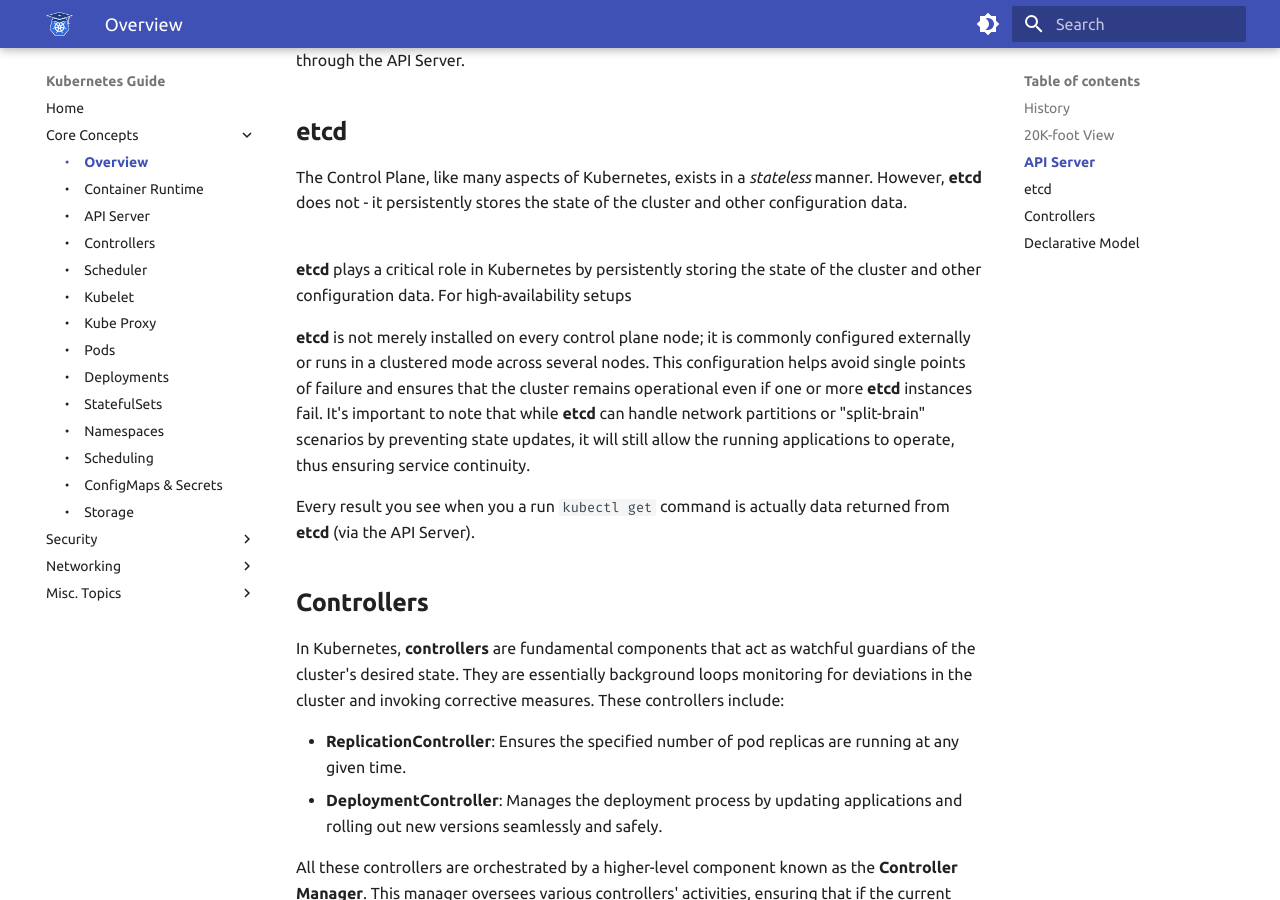
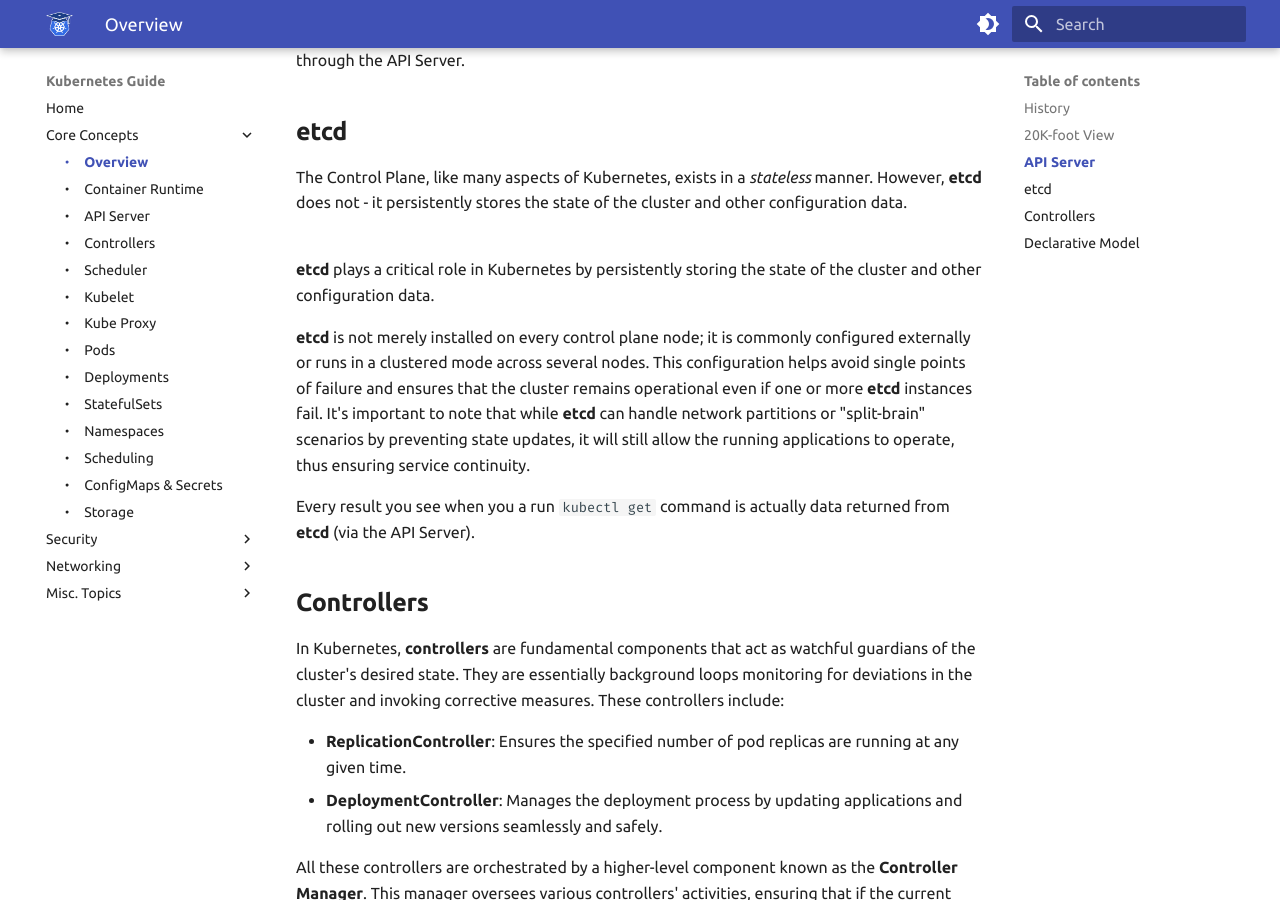
Before and after one commit to Braundo/kubernetes-guide, an MkDocs documentation site: the page built from docs/core-concepts/overview.md, in a window 1280 px wide and 900 px high, scrolled down 1412 px. Built offline with MkDocs 1.6.1 and Material for MkDocs 9.7.7, drawn with Linux system fonts in a browser that asks for light colours.

Commit message:
Update overview.md

```diff
--- a/docs/core-concepts/overview.md
+++ b/docs/core-concepts/overview.md
@@ -39,7 +39,7 @@
 The Control Plane, like many aspects of Kubernetes, exists in a *stateless* manner. However, **etcd** does not - it persistently stores the state of the cluster and other configuration data.
 <br>
 
-**etcd** plays a critical role in Kubernetes by persistently storing the state of the cluster and other configuration data. For high-availability setups
+**etcd** plays a critical role in Kubernetes by persistently storing the state of the cluster and other configuration data.
 <br>
 
 **etcd** is not merely installed on every control plane node; it is commonly configured externally or runs in a clustered mode across several nodes. This configuration helps avoid single points of failure and ensures that the cluster remains operational even if one or more **etcd** instances fail. It's important to note that while **etcd** can handle network partitions or "split-brain" scenarios by preventing state updates, it will still allow the running applications to operate, thus ensuring service continuity.
```
